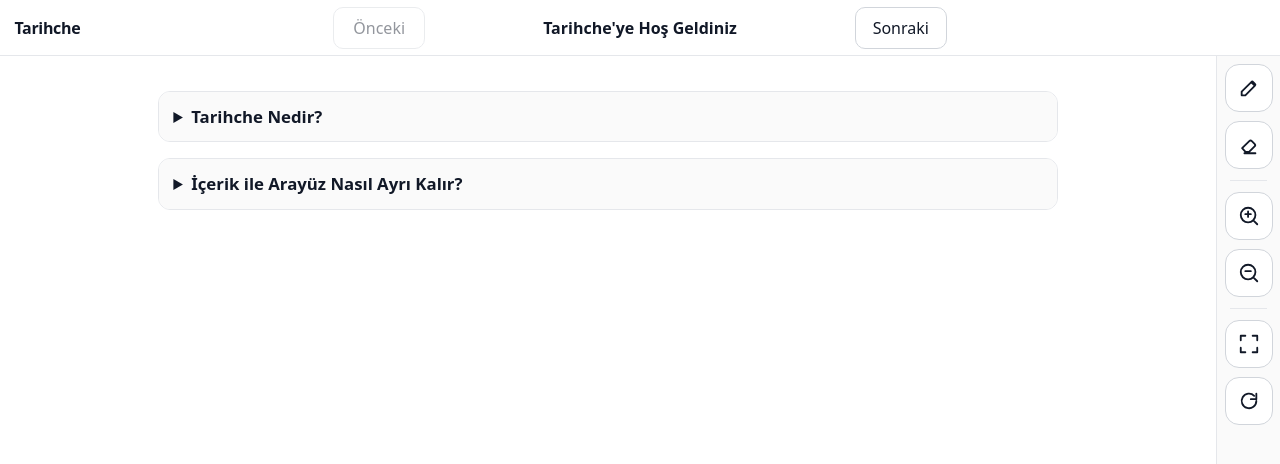
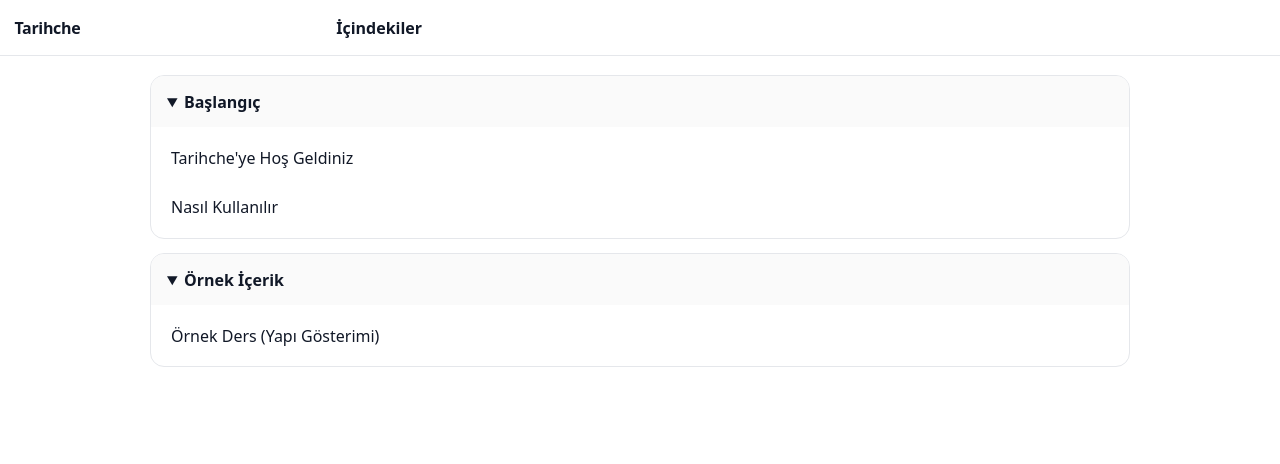
Before and after one commit to uwayss/tarihche, a React (Vite) app: page /toc in a window 1280 px wide. Before the commit this address led to /topic/welcome. Shown: the top 464 px of the page. Built offline with nearby package versions, Linux system fonts and the light colour scheme.

Commit message:
feat: implement table of contents page and enhance navigation

```diff
--- a/src/App.tsx
+++ b/src/App.tsx
@@ -1,16 +1,33 @@
 import './App.css'
 import { Navigate, Route, Routes } from 'react-router-dom'
 import TopicPage from './pages/TopicPage'
-import { getFirstTopicSlug } from './content/catalog'
+import TocPage from './pages/TocPage'
 
 export default function App() {
-  const first = getFirstTopicSlug()
-
   return (
     <Routes>
-      <Route path="/" element={<Navigate to={first ? `/topic/${first}` : '/topic/welcome'} replace />} />
+      <Route path="/" element={<RestoreOrToc />} />
+      <Route path="/toc" element={<TocPage />} />
       <Route path="/topic/:slug" element={<TopicPage />} />
       <Route path="*" element={<Navigate to="/" replace />} />
     </Routes>
   )
 }
+
+const lastTopicKey = 'tarihche:lastTopic'
+
+function safeGetLastTopicSlug(): string {
+  try {
+    return localStorage.getItem(lastTopicKey) ?? ''
+  } catch {
+    return ''
+  }
+}
+
+function RestoreOrToc() {
+  const last = safeGetLastTopicSlug()
+  if (last) {
+    return <Navigate to={`/topic/${last}`} replace />
+  }
+  return <TocPage />
+}
--- a/src/components/edu/Section.tsx
+++ b/src/components/edu/Section.tsx
@@ -5,7 +5,6 @@
 export function Section(props: {
   id?: string
   title: string
-  defaultOpen?: boolean
   children: ReactNode
 }) {
   const { registerSection } = useSectionRegistry()
@@ -20,10 +19,11 @@
 
   return (
     <section id={sectionId} data-section-id={sectionId} className="tc-section">
-      <details className="tc-sectionDetails" open={props.defaultOpen}>
-        <summary className="tc-sectionSummary">{props.title}</summary>
-        <div className="tc-sectionBody">{props.children}</div>
-      </details>
+      <header className="tc-sectionHeader">
+        <h2 className="tc-sectionTitle">{props.title}</h2>
+        <div className="tc-hairline" aria-hidden="true" />
+      </header>
+      <div className="tc-sectionBody">{props.children}</div>
     </section>
   )
 }
--- a/src/index.css
+++ b/src/index.css
@@ -225,6 +225,82 @@
   pointer-events: auto;
 }
 
+/* TOC */
+.tc-toc {
+  max-width: 980px;
+  margin: 0 auto;
+}
+
+.tc-tocLast {
+  border: 1px solid #e5e7eb;
+  border-radius: 14px;
+  background: #ffffff;
+  padding: 0.9rem 1rem;
+  margin: 0.6rem 0 1rem;
+}
+
+.tc-tocLastLabel {
+  font-size: 0.9rem;
+  color: #374151;
+}
+
+.tc-tocLastBtn {
+  margin-top: 0.35rem;
+  width: 100%;
+  text-align: left;
+  border: 1px solid #d1d5db;
+  border-radius: 12px;
+  background: #fafafa;
+  padding: 0.75rem 0.85rem;
+  cursor: pointer;
+  font: inherit;
+  font-weight: 700;
+}
+
+.tc-tocUnits {
+  display: grid;
+  gap: 0.9rem;
+}
+
+.tc-tocUnit {
+  border: 1px solid #e5e7eb;
+  border-radius: 14px;
+  overflow: hidden;
+  background: #ffffff;
+}
+
+.tc-tocUnitTitle {
+  padding: 0.85rem 1rem;
+  cursor: pointer;
+  background: #fafafa;
+  font-weight: 800;
+}
+
+.tc-tocTopicList {
+  list-style: none;
+  padding: 0.35rem;
+  margin: 0;
+}
+
+.tc-tocTopic {
+  display: block;
+  padding: 0.8rem 0.9rem;
+  border-radius: 12px;
+}
+
+.tc-tocTopic:hover {
+  background: #f3f4f6;
+}
+
+.tc-tocTopicActive {
+  background: #e5e7eb;
+  font-weight: 800;
+}
+
+.tc-readerBodyNoTools {
+  grid-template-columns: minmax(0, 1fr);
+}
+
 
 @media (max-width: 720px) {
   .tc-readerBody {
@@ -239,21 +315,28 @@
 }
 
 .tc-section {
-  margin: 1rem 0;
-  border: 1px solid #e5e7eb;
-  border-radius: 12px;
-  overflow: hidden;
+  margin: 1.35rem 0;
 }
 
-.tc-sectionSummary {
-  padding: 0.75rem 0.9rem;
-  cursor: pointer;
-  background: #fafafa;
-  font-weight: 700;
+.tc-sectionHeader {
+  margin: 0 0 0.75rem;
+}
+
+.tc-sectionTitle {
+  margin: 0;
+  font-size: 1.15rem;
+  font-weight: 800;
+  letter-spacing: -0.01em;
+}
+
+.tc-hairline {
+  height: 1px;
+  background: #e5e7eb;
+  margin-top: 0.45rem;
 }
 
 .tc-sectionBody {
-  padding: 0.25rem 0.9rem 0.9rem;
+  padding: 0;
 }
 
 .tc-noteBox {
--- a/src/layout/ReaderLayout.tsx
+++ b/src/layout/ReaderLayout.tsx
@@ -2,17 +2,21 @@
 
 export function ReaderLayout(props: {
   topBar: ReactNode
-  toolBar: ReactNode
+  toolBar?: ReactNode
   children: ReactNode
 }) {
+  const showTools = props.toolBar !== undefined && props.toolBar !== null
+
   return (
     <div className="tc-reader">
       <header className="tc-topbar">{props.topBar}</header>
-      <div className="tc-readerBody">
+      <div className={showTools ? 'tc-readerBody' : 'tc-readerBody tc-readerBodyNoTools'}>
         <main className="tc-readerMain">{props.children}</main>
-        <aside className="tc-tools" aria-label="Araçlar">
-          {props.toolBar}
-        </aside>
+        {showTools ? (
+          <aside className="tc-tools" aria-label="Araçlar">
+            {props.toolBar}
+          </aside>
+        ) : null}
       </div>
     </div>
   )
--- /dev/null
+++ b/src/pages/TocPage.tsx
@@ -0,0 +1,77 @@
+import { Link, useNavigate } from 'react-router-dom'
+import { getUnitsWithTopics, getTopicBySlug } from '../content/catalog'
+import { ReaderLayout } from '../layout/ReaderLayout'
+
+const lastTopicKey = 'tarihche:lastTopic'
+
+function safeGetLastTopicSlug(): string {
+  try {
+    return localStorage.getItem(lastTopicKey) ?? ''
+  } catch {
+    return ''
+  }
+}
+
+export default function TocPage() {
+  const navigate = useNavigate()
+  const units = getUnitsWithTopics()
+  const lastSlug = safeGetLastTopicSlug()
+  const lastTopic = lastSlug ? getTopicBySlug(lastSlug) : undefined
+
+  const goLast = () => {
+    if (!lastTopic) return
+    navigate(`/topic/${lastTopic.slug}`)
+  }
+
+  return (
+    <ReaderLayout
+      topBar={
+        <div className="tc-topbarInner">
+          <div className="tc-topbarLeft">
+            <Link to="/toc" className="tc-topbarBrand" aria-label="İçindekiler">
+              Tarihche
+            </Link>
+          </div>
+          <div className="tc-topbarCenter">
+            <div className="tc-topbarTitle">İçindekiler</div>
+          </div>
+          <div className="tc-topbarRight">
+            {lastTopic ? (
+              <button type="button" className="tc-topbarNavBtn" onClick={goLast}>
+                Devam et
+              </button>
+            ) : null}
+          </div>
+        </div>
+      }
+    >
+      <div className="tc-toc">
+        {lastTopic ? (
+          <div className="tc-tocLast">
+            <div className="tc-tocLastLabel">Son kaldığın yer</div>
+            <button type="button" className="tc-tocLastBtn" onClick={goLast}>
+              {lastTopic.title}
+            </button>
+          </div>
+        ) : null}
+
+        <div className="tc-tocUnits">
+          {units.map((u) => (
+            <details key={u.id} className="tc-tocUnit" open>
+              <summary className="tc-tocUnitTitle">{u.title}</summary>
+              <ul className="tc-tocTopicList">
+                {u.topics.map((t) => (
+                  <li key={t.slug}>
+                    <Link className={t.slug === lastSlug ? 'tc-tocTopic tc-tocTopicActive' : 'tc-tocTopic'} to={`/topic/${t.slug}`}>
+                      {t.title}
+                    </Link>
+                  </li>
+                ))}
+              </ul>
+            </details>
+          ))}
+        </div>
+      </div>
+    </ReaderLayout>
+  )
+}
--- a/src/pages/TopicPage.tsx
+++ b/src/pages/TopicPage.tsx
@@ -10,6 +10,8 @@
 import { ToolSidebar } from '../features/reader/ToolSidebar'
 import { useZoom } from '../features/reader/useZoom'
 import { ReaderLayout } from '../layout/ReaderLayout'
+
+const lastTopicKey = 'tarihche:lastTopic'
 
 export default function TopicPage() {
   const { slug = '' } = useParams()
@@ -68,6 +70,14 @@
   }, [topic])
 
   useEffect(() => {
+    try {
+      localStorage.setItem(lastTopicKey, topic.topicSlug)
+    } catch {
+      // ignore
+    }
+  }, [topic.topicSlug])
+
+  useEffect(() => {
     saveTopicAnnotations(topic.topicSlug, annotations)
   }, [topic, annotations])
 
@@ -89,7 +99,7 @@
       topBar={
         <div className="tc-topbarInner">
           <div className="tc-topbarLeft">
-            <Link to="/" className="tc-topbarBrand" aria-label="Tarihche">
+            <Link to="/toc" className="tc-topbarBrand" aria-label="İçindekiler">
               Tarihche
             </Link>
           </div>
```
